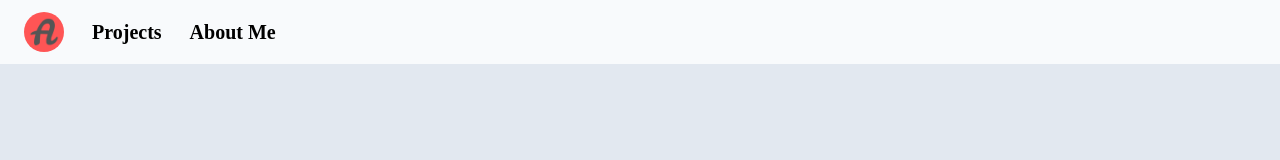
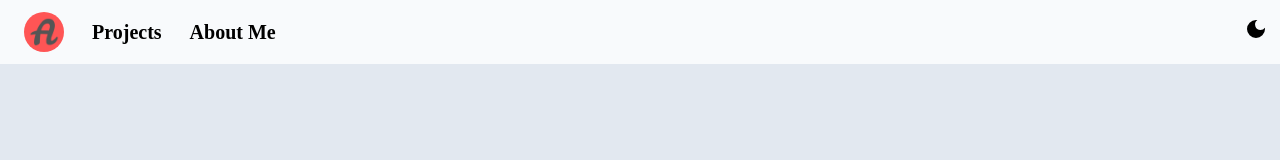
Before and after one commit to abhishekDev047/Abhishek-Kumar, a Next.js app: page / in a window 1280 px wide. Shown: the top 160 px of the page. Built offline with nearby package versions, Linux system fonts and the light colour scheme.

Commit message:
darkmode added

```diff
--- /dev/null
+++ b/src/Store.js
@@ -0,0 +1,10 @@
+import { configureStore } from "@reduxjs/toolkit";
+import ModeReducer from "./features/slices/ModeSlice";
+
+const Store = configureStore({
+ reducer:{
+    Mode: ModeReducer
+ }
+});
+
+export default Store;
--- /dev/null
+++ b/src/features/slices/ModeSlice.js
@@ -0,0 +1,16 @@
+import { createSlice } from "@reduxjs/toolkit";
+
+export const ModeSlice = createSlice({
+    name:'Mode',
+    initialState:{
+        value:'light'
+    },
+    reducers:{
+        darkMode: state=>{state.value = 'dark'},
+        lightMode: state=>{state.value = 'light'}
+    }
+});
+
+export const {darkMode,lightMode}= ModeSlice.actions;
+
+export default ModeSlice.reducer
--- a/src/pages/_app.js
+++ b/src/pages/_app.js
@@ -1,9 +1,12 @@
 import '@/styles/globals.css';
 import Navbar from './components/navbar';
+import { Provider } from 'react-redux';
+import Store from '@/Store';
 
 export default function App({ Component, pageProps }) {
   return(
-    <div className='flex flex-col'>
+    <Provider store={Store}>
+    <div className='flex flex-col w-full'>
     <div>
     <Navbar/>
     </div>
@@ -11,6 +14,6 @@ export default function App({ Component, pageProps }) {
       <Component {...pageProps} />
     </div>
     </div>
-
+    </Provider>
      )
 };
--- a/src/pages/components/about.js
+++ b/src/pages/components/about.js
@@ -4,15 +4,18 @@ import Contact from './contact';
 import { SlPhone } from "react-icons/sl";
 import { SiWhatsapp,SiHtml5,SiCss3,SiJavascript,SiNodedotjs,SiNpm,SiYarn,SiBootstrap,SiTailwindcss,SiReact,SiNextdotjs,SiGit,SiGithub } from "react-icons/si";
 import Image from 'next/legacy/image';
+import { useSelector } from 'react-redux';
 
 const About = () => {
+  const mode =useSelector(state=>state.Mode.value);
   const myString1 = " Hello, my name is Abhishek Kumar, and I am a self-taught frontend web developer. Despite graduating in Commerce, I found my true passion in programming and computers. Over the past year, I have been learning and practicing web development, and I've developed proficiency in HTML, CSS, JavaScript, Bootstrap, Tailwind CSS, React.js, Next.js, Git, GitHub, Node.js, NPM, and Yarn. I am constantly learning new technologies and tools to stay current with the latest trends in web development. ";
 
   const myString2 = " I want to share my love of programming and technology with the world, but I do have a unique challenge that I face in my communication skills. I have a stutter that sometimes affects my speech, but I don't let that hold me back from pursuing my dreams. Despite this challenge, I am determined to build beautiful and functional websites that create engaging user experiences. ";
   const myString3 = " I am a hard-working and dedicated individual, and I believe that my passion for programming and technology is what sets me apart from others in my field. I approach every project with enthusiasm and creativity, and I am always looking for new opportunities to challenge myself and grow as a developer. I am excited about the prospect of working with others who share my passion for technology and want to create amazing web experiences. If you're interested in working with me or want to learn more about my skills and experience, please don't hesitate to get in touch! My contact details are ";
 
   return (
-    <div className='pro'>
+    <div className={mode}>
+    <div className='pro dark:bg-zinc-900 dark:text-white w-full'>
     <Head><title>About Me</title></Head>
     <div className='flex flex-col md:px-20 md:text-lg sm:px-10 lg:px-32 lg:text-xl flex-wrap items-center p-3'>
 
@@ -60,6 +63,7 @@ const About = () => {
 
     </div>
     </div>
+    </div>
   )
 }
 
--- a/src/pages/components/home.js
+++ b/src/pages/components/home.js
@@ -3,13 +3,16 @@ import Image from 'next/image';
 import Link from 'next/link';
 import React from 'react';
 import Contact from './contact';
+import { useSelector } from 'react-redux';
 
 
 const HomePage = () => {
+    const mode =useSelector(state=>state.Mode.value);
     return (
-        <div >
+        <div className={mode}>
+        <div className='dark:text-white dark:bg-zinc-900'>
             <Head> <title>abhishek-kumar</title></Head>
-            <div className='h-[550px] bg-slate-200 text-center flex flex-col topsection'>
+            <div className='h-[550px] bg-slate-200 dark:bg-zinc-800 text-center flex flex-col topsection'>
                 <div className='mx-auto md:my-auto mt-60 flex flex-col items-center text-2xl'>
                     <p>Hi I am</p>
                     <p className='text-red-900'> Abhishek Kumar</p>
@@ -65,6 +68,7 @@ const HomePage = () => {
                 </div>
 
             </div>
+            </div>
         </div>
     )
 }
--- a/src/pages/components/navbar.js
+++ b/src/pages/components/navbar.js
@@ -1,10 +1,18 @@
 import React from "react";
 import Image from "next/image";
 import Link from "next/link";
+import {  MdDarkMode,MdLightMode} from "react-icons/md";
+import { useSelector,useDispatch } from "react-redux";
+import { darkMode,lightMode } from "@/features/slices/ModeSlice";
 
 const Navbar = () => {
+  const mode =useSelector(state=>state.Mode.value);
+  const dispatch = useDispatch();
   return (
-    <div className="flex flex-row flex-wrap items-center w-full navbar fixed top-0 left-0 z-20 sm:h-16 h-12 bg-slate-50 mt-0">
+    <div className={mode}>
+    <div className=" dark:bg-zinc-950 dark:text-white flex flex-row flex-wrap items-center navbar w-full fixed top-0 left-0 z-20 sm:h-16 h-12 bg-slate-50 mt-0">
+    <div className="sm:w-4/5 w-11/12">
+    <div className="flex flex-row flex-wrap items-center navbar ">
       <div className="pl-5">
         <Link href={"/"}>
           <Image
@@ -22,8 +30,17 @@ const Navbar = () => {
       <div className="p-1 mx-3 rounded-xl cursor-pointer">
       <Link href={'/components/about'} as={'/About Me'} className="hover:bg-red-400 p-1 rounded-lg font-bold  text-base sm:text-xl"> About Me</Link>
       </div>
+      </div>
+      </div>
+      <div className="sm:w-1/5 w-1/12 flex flex-row items-center justify-end">
+      <div className=" mr-3">
+        <button className="text-lg sm:text-xl md:text-2xl" onClick={()=>{mode==='light'?dispatch(darkMode()): dispatch(lightMode())}}>
+        {mode==='light'? (<MdDarkMode/>):(<MdLightMode/>)}
+        </button>
+      </div>
+      </div>
+      </div>
     </div>
   );
 };
-
 export default Navbar;
--- a/src/pages/components/projects.js
+++ b/src/pages/components/projects.js
@@ -4,25 +4,25 @@ import Proitems from './proitems';
 import { useState, useEffect } from 'react';
 import projects from "../../files/data.js";
 import Contact from './contact';
+import { useSelector } from 'react-redux';
 
 const Projects = () => {
   const [data, setData] = useState([]);
+  const mode =useSelector(state=>state.Mode.value);
 
   useEffect(() => {
       setData(projects);
   }, []);
 
   return (
-   <div className='flex flex-col px-2 items-center sm:text-base w-full'>
+    <div className={mode}>
+   <div className='flex flex-col px-2 items-center sm:text-base w-full dark:bg-zinc-900 dark:text-white'>
         <Head> <title>My Projects </title></Head>
     <div className='flex flex-col sm:flex-row flex-wrap w-full px-2'>
       {data.map((project,index)=>(
         <Proitems title={project.name} desc={project.description} techno={project.technologies} pink={project.link} rode={project.source} type={project.type} src={project.img} key={index}/>
       ))}
     </div>
-    {/* <div className='pro text-center w-full'>
-      I am still working on some projects so when you visit here next time , you will spot some new projects.
-    </div> */}
     <div className='footer text-sm flex flex-col h-[150px] bg-black text-white w-screen'>
 
 <div className='pt-2 text-center'>
@@ -37,6 +37,7 @@ const Projects = () => {
 
 </div>
   </div>
+  </div>
   )
 }
 
--- a/tailwind.config.js
+++ b/tailwind.config.js
@@ -1,5 +1,6 @@
 /** @type {import('tailwindcss').Config} */
 module.exports = {
+  darkMode: 'class',
   content: [
     './src/pages/**/*.{js,ts,jsx,tsx}',
     './src/components/**/*.{js,ts,jsx,tsx}',
```
